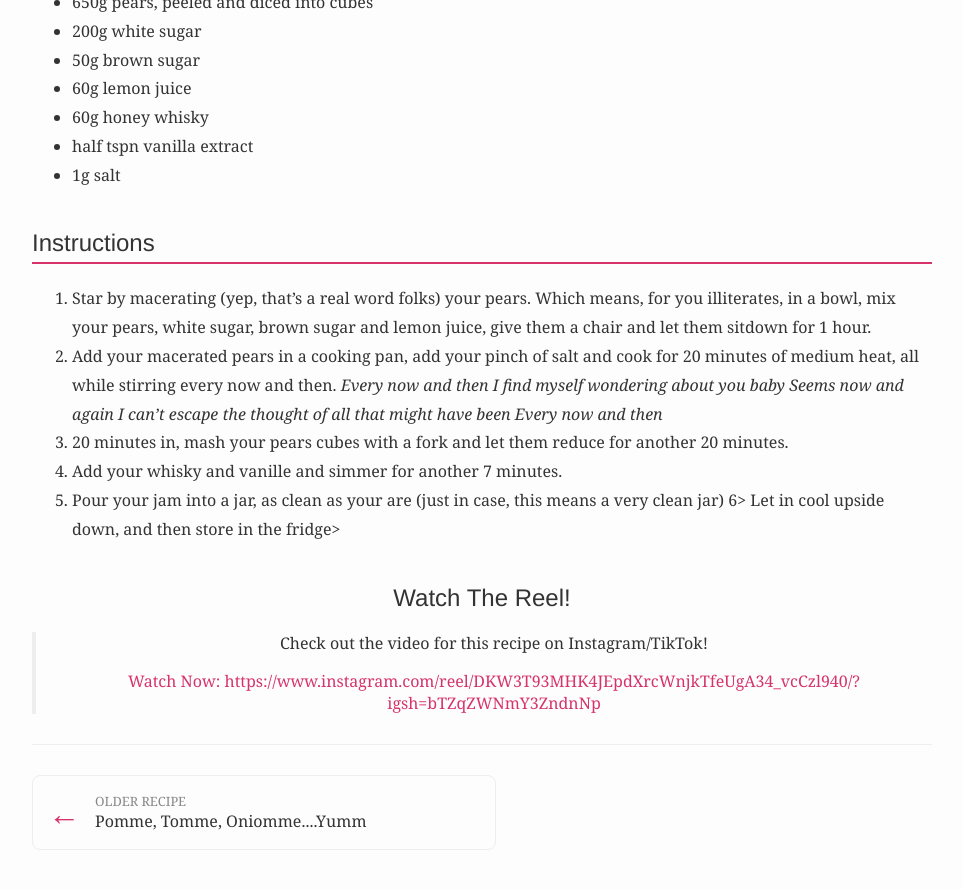
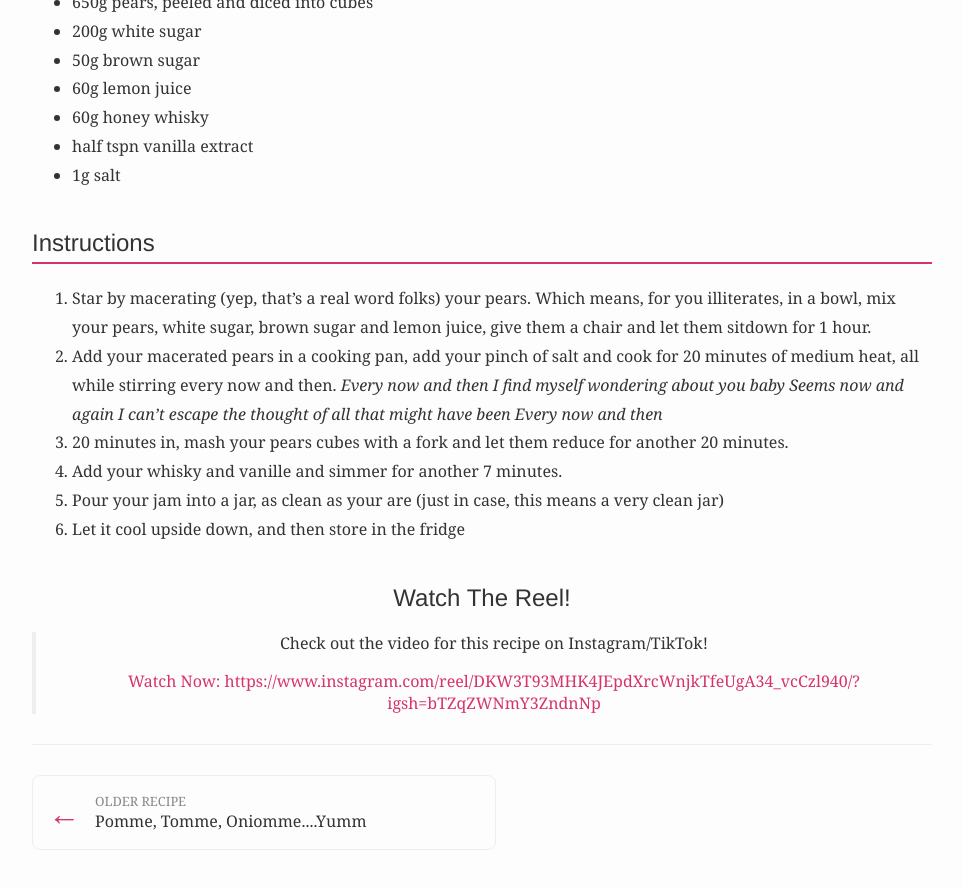
Before and after one commit to AntiLibrary5/nicools-kitchen, a Jekyll site: the page built from _posts/2025-08-22-pear-whisky-jam.md, in a window 1280 px wide and 900 px high, scrolled down 887 px. Shown: the top 889 px of the window, without its empty margins (158-1121 px from the left). Built offline with Jekyll 4.4.1, drawn with Linux system fonts in a browser that asks for light colours.

Commit message:
pear jam instructions updates

```diff
--- a/_posts/2025-08-22-pear-whisky-jam.md
+++ b/_posts/2025-08-22-pear-whisky-jam.md
@@ -33,4 +33,4 @@
 3. 20 minutes in, mash your pears cubes with a fork and let them reduce for another 20 minutes.
 4. Add your whisky and vanille and simmer for another 7 minutes.
 5. Pour your jam into a jar, as clean as your are (just in case, this means a very clean jar)
-6> Let in cool upside down, and then store in the fridge>
+6. Let it cool upside down, and then store in the fridge
```
